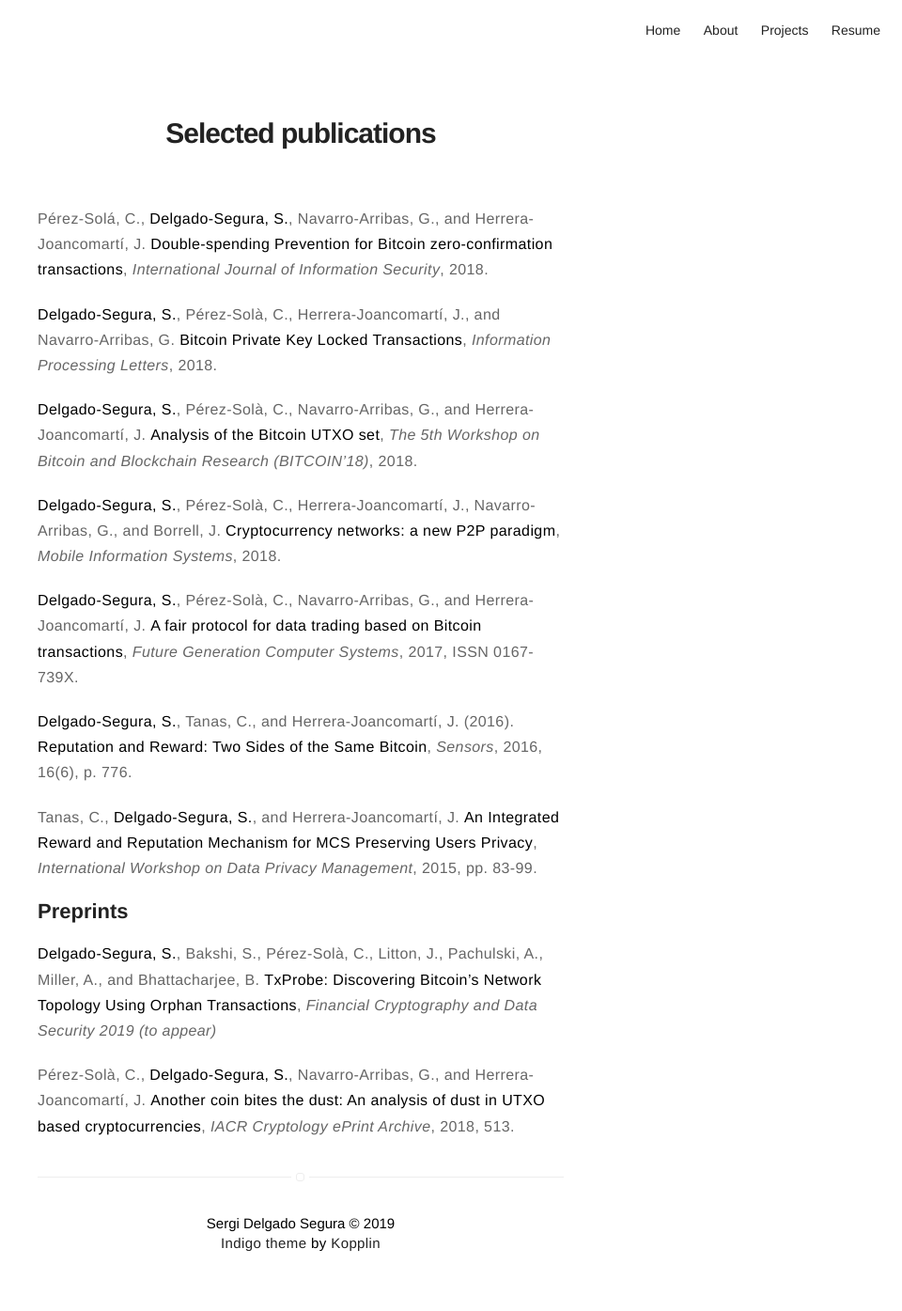
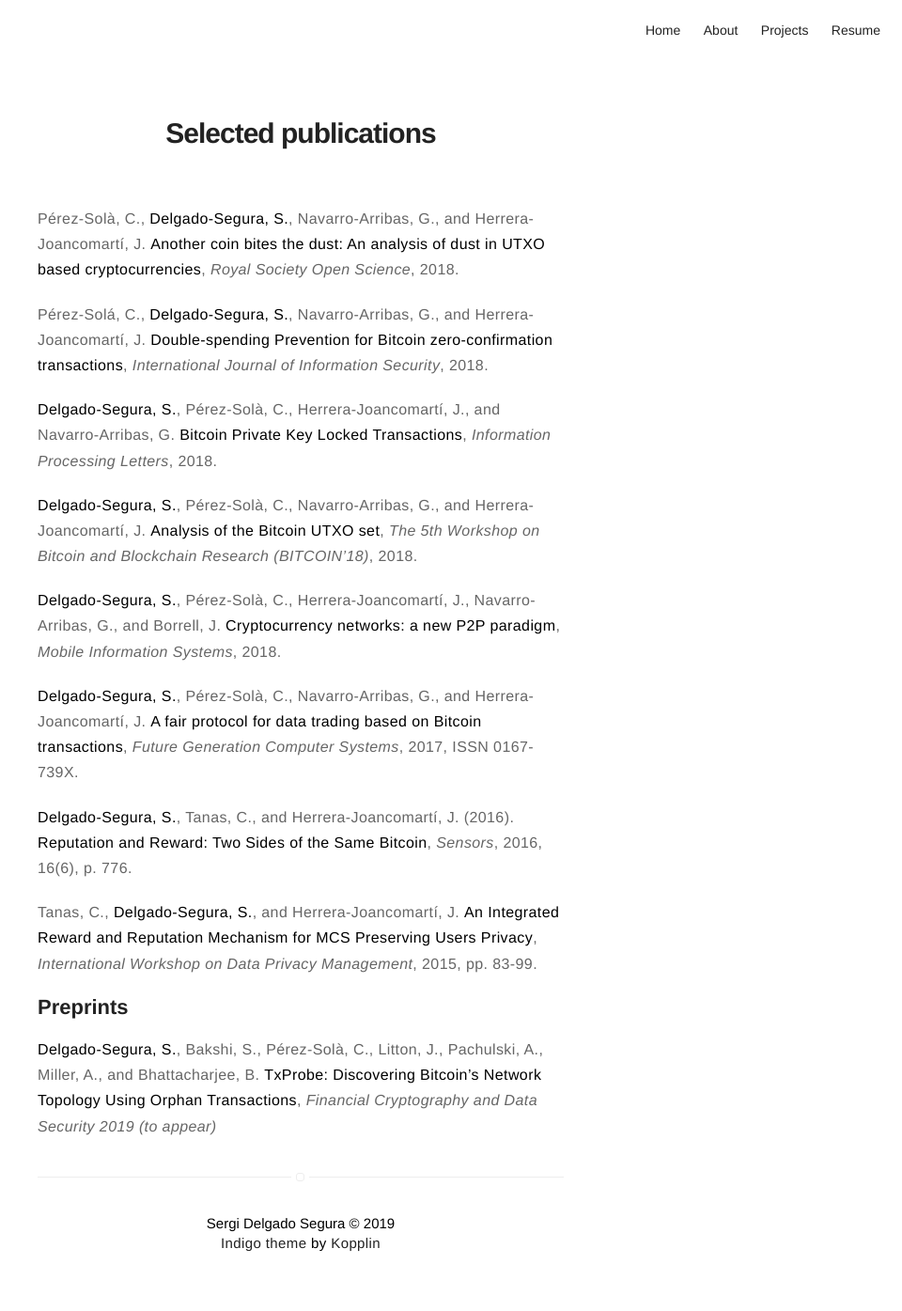
Before and after one commit to sr-gi/me, a Jekyll site: the page built from publications.md, in a window 1280 px wide. Shown: the whole page at 94% size, without its empty margins (320-1280 px from the left). Built offline with Jekyll 4.4.1, drawn with Linux system fonts in a browser that asks for light colours; part of the change alters nothing that is shown.

Commit message:
Moves Another coin bites the dust to published

```diff
--- a/publications.md
+++ b/publications.md
@@ -4,6 +4,8 @@ layout: page
 ---
 
 # Selected publications
+
+Pérez-Solà, C., **Delgado-Segura, S.**, Navarro-Arribas, G., and Herrera-Joancomartí, J. [**Another coin bites the dust: An analysis of dust in UTXO based cryptocurrencies**](https://royalsocietypublishing.org/doi/10.1098/rsos.180817), *Royal Society Open Science*, 2018.
 
 Pérez-Solá, C., **Delgado-Segura, S.**, Navarro-Arribas, G., and Herrera-Joancomartí, J. [**Double-spending Prevention for Bitcoin zero-confirmation transactions**](https://doi.org/10.1007/s10207-018-0422-4), *International Journal of Information Security*, 2018.
 
@@ -22,5 +24,3 @@ Tanas, C., **Delgado-Segura, S.**, and Herrera-Joancomartí, J. [**An Integrated
 ## Preprints
 
 **Delgado-Segura, S.**, Bakshi, S., Pérez-Solà, C., Litton, J., Pachulski, A., Miller, A., and Bhattacharjee, B. [**TxProbe: Discovering Bitcoin's Network Topology Using Orphan Transactions**](https://arxiv.org/pdf/1812.00942.pdf), *Financial Cryptography and Data Security 2019 (to appear)*
-
-Pérez-Solà, C., **Delgado-Segura, S.**, Navarro-Arribas, G., and Herrera-Joancomartí, J. [**Another coin bites the dust: An analysis of dust in UTXO based cryptocurrencies**](https://eprint.iacr.org/2018/513.pdf), *IACR Cryptology ePrint Archive*, 2018, 513.
```
